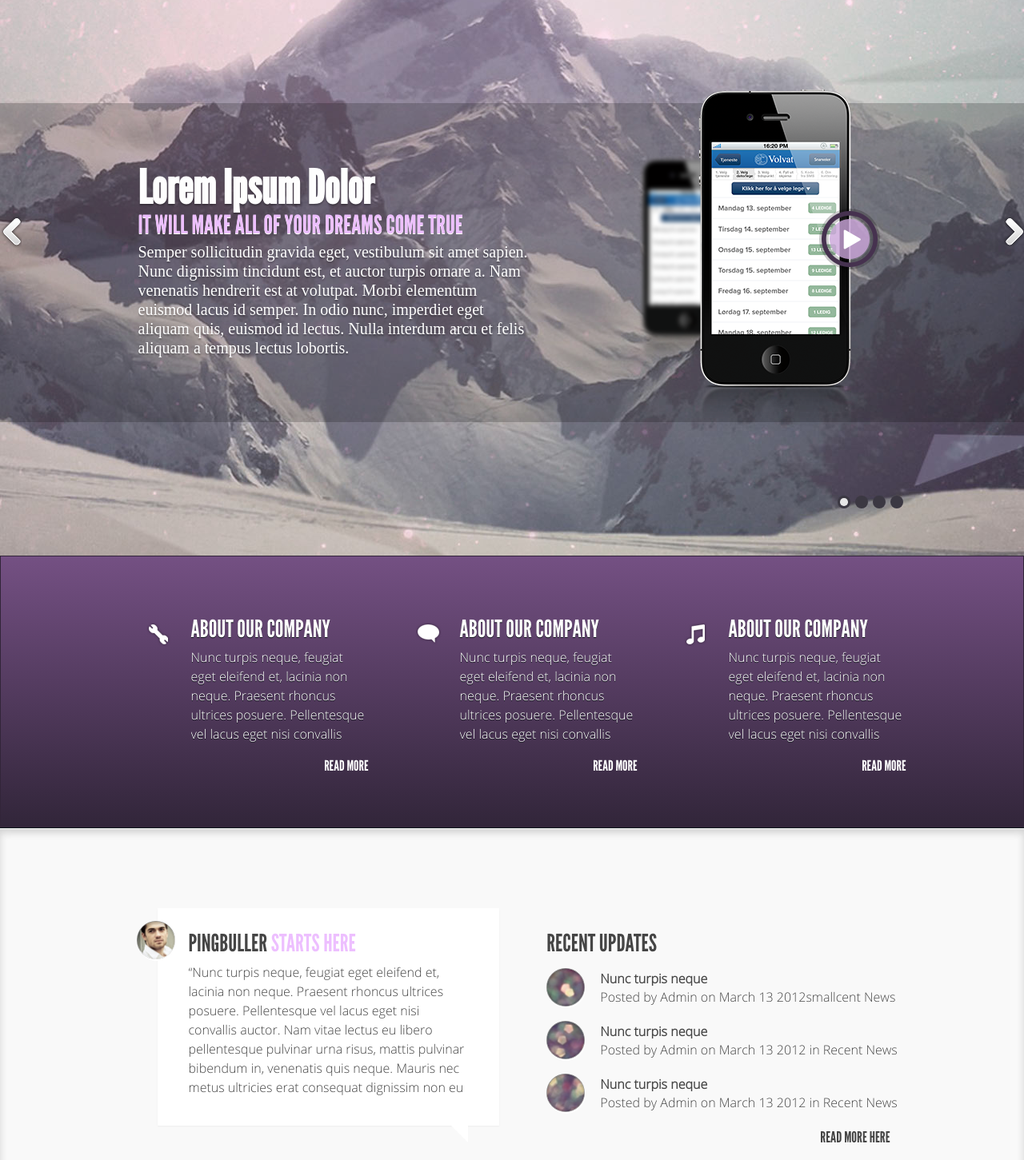
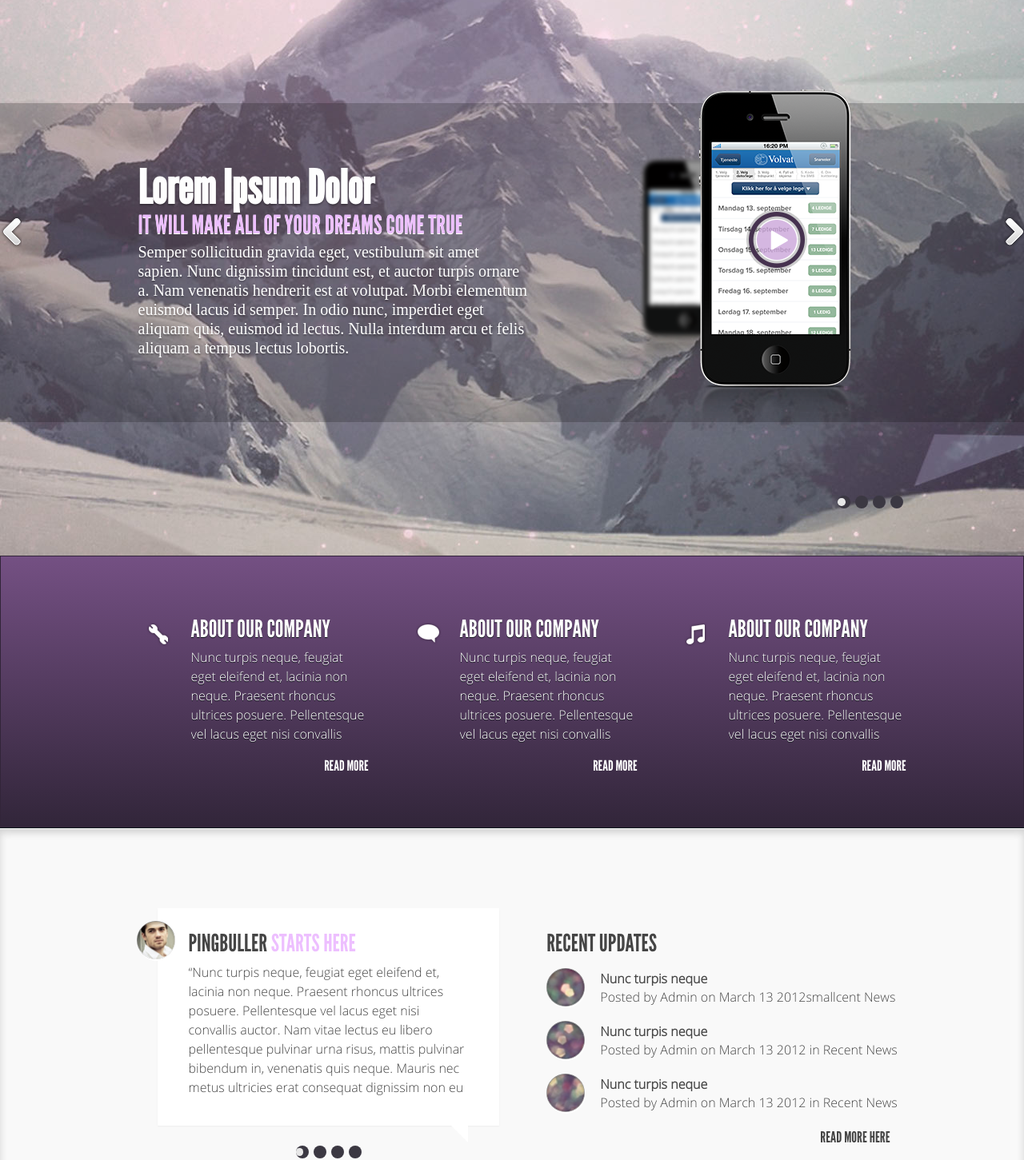
Before and after one commit to Vito4ka/Homework, a plain HTML site: page dz7-8/index.html in a window 1280 px wide. Shown: the part 149-1600 px from the top of the page at 80% size. Drawn offline with Linux system fonts and the light colour scheme.

Commit message:
last commit

```diff
--- a/dz7-8/css/style.css
+++ b/dz7-8/css/style.css
@@ -254,6 +254,10 @@ header {
     margin-top: 137px;
     box-sizing: border-box;
 }
+#requirements {
+  float: right;
+  position: relative;
+}
 @media (max-width: 959px) {
   #slideshow {
       margin-top: 75px;
@@ -271,7 +275,7 @@ header {
     text-shadow: 0 2px 2px rgba(0, 0, 0, 0.3);
 }
 .content-txt {
-  width: 490px;
+  width: 487px;
 }
 .slider img {
       float: right;
@@ -316,7 +320,7 @@ header {
 }
 @media  (max-width: 767px) {
   .content-txt {
-      width: 140px;
+      width: 138px;
     }
     .slider img {
           width: 304px;
@@ -382,8 +386,14 @@ header {
     width: 123px;
     height: 13px;
     position: absolute;
-    bottom: -105px;
-    right: 110px;
+}
+#slideshow .switch {
+  bottom: -105px;
+  right: 110px;
+}
+.slider-mini .switch {
+  bottom: -38px;
+  right: 131px;
 }
 .switch > ul {
     list-style: none;
@@ -874,27 +884,21 @@ header {
 }
 .i-play {
     position: absolute;
-    top: 132px;
-    left: 80%;
+    top: 150px;
+    right: 124px;
     z-index: 12;
     background: url('../img/i-play.png') no-repeat;
     width: 76px;
     height: 76px;
     cursor: pointer;
 }
-@media (max-width: 959px) {
-    .i-play {
-        top: 126px;
-        left: 70.5%;
-    }
-}
 @media (max-width: 767px) {
     .i-play {
         background: url('../img/i-play_mini.png') no-repeat;
         width: 52px;
         height: 52px;
-        top: 95px;
-        left: 65.5%;
+        top: 106px;
+        right: 88px;
     }
 }
 @media (max-width: 479px) {
--- a/dz7-8/index.html
+++ b/dz7-8/index.html
@@ -4,7 +4,7 @@
       <meta charset="utf-8">
       <title>Слайд-шоу Теплова Виктория</title>
       <link rel="stylesheet" href="css/style.css">
-      <link rel="stylesheet" href="css/slider.css">
+      <link rel="stylesheet" href="css/slider_stop.css">
    </head>
    <body>
       <header>
@@ -39,7 +39,10 @@
                                  </p>
                            </div>
                         </div>
-                        <img src="img/iphone.png" alt="i-iphone">
+                        <div id="requirements">
+                          <img src="img/iphone.png" alt="i-iphone">
+                          <i class="ico i-play"></i>
+                        </div>
                      </div>
                      <div class="slider">
                         <div class="content">
@@ -79,7 +82,6 @@
             </div>
             <i class="slider-prev"></i>
             <i class="slider-next"></i>
-            <i class="ico i-play"></i>
                     <div class="switch">
                   <ul>
                      <li>
```
